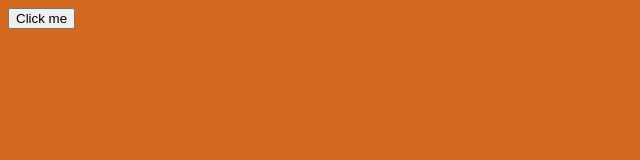
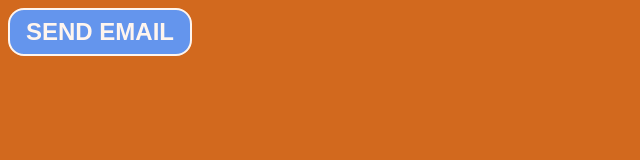
Before and after one commit to dolevoper/webdev-101, a plain HTML site: page exercises/button.html in a window 1280 px wide. Shown: the whole page, without its empty margins (0-640 px from the left). Drawn offline with Linux system fonts and the light colour scheme.

Commit message:
class 07

```diff
--- a/exercises/button.html
+++ b/exercises/button.html
@@ -13,9 +13,30 @@
         body {
             background: chocolate;
         }
+
+        .primary {
+            background: cornflowerblue;
+            color: seashell;
+            border: 2px solid currentColor;
+            padding: 8px 16px;
+            font-size: 1.5rem;
+            border-radius: 16px;
+            font-weight: 700;
+            text-transform: uppercase;
+        }
+
+        .primary:hover {
+            background: royalblue;
+            cursor: pointer;
+        }
+
+        .primary:active {
+            background: seashell;
+            color: cornflowerblue;
+        }
     </style>
 </head>
 <body>
-    <button class="primary">Click me</button>
+    <button class="primary">Send email</button>
 </body>
 </html>
```
